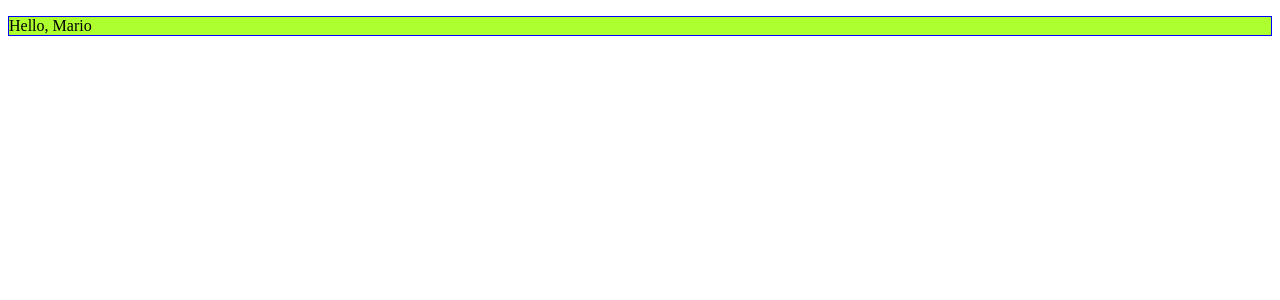
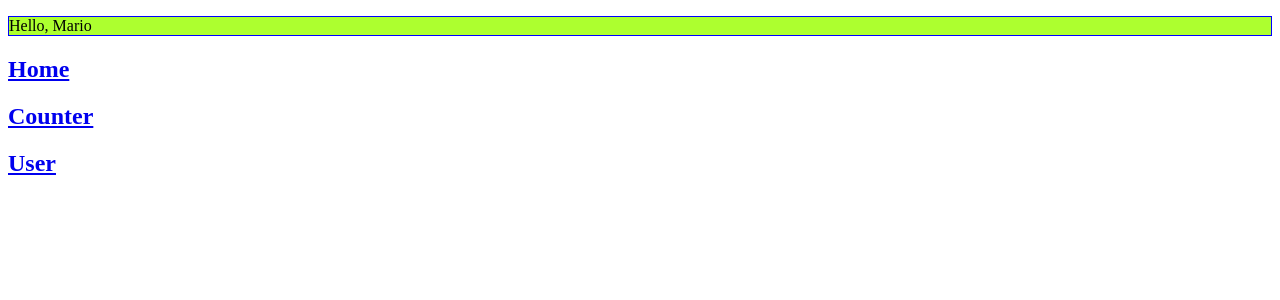
Before and after one commit to Marius0092/react-exercises, a React (Create React App) app: page / in a window 1280 px wide. Shown: the top 300 px of the page. Built offline with nearby package versions, Linux system fonts and the light colour scheme.

Commit message:
react-router-04

```diff
--- a/src/App.js
+++ b/src/App.js
@@ -1,5 +1,5 @@
 import React from "react";
-import { Route, Routes } from "react-router-dom";
+import { Link, Route, Routes } from "react-router-dom";
 import { Counter } from "./Counter";
 import { ShowGithubUser } from "./ShowGithubUser";
 import { Welcome } from "./Welcome";
@@ -8,10 +8,18 @@ import { Welcome } from "./Welcome";
 export function App() {
 
     return (
-        <Routes>
-            <Route path="/" element={<Welcome name="Mario" />} />
-            <Route path="/counter" element={<Counter />} />
-            <Route path="users/:username" element={<ShowGithubUser/>}/>
-        </Routes>
+        <div>
+            <Routes>
+                <Route path="/" element={<Welcome name="Mario" />} />
+                <Route path="/counter" element={<Counter />} />
+                <Route path="users/:username" element={<ShowGithubUser />} />
+            </Routes>
+
+            <div>
+                <Link to="./"><h2>Home</h2></Link>
+                <Link to="./Counter"><h2>Counter</h2></Link>
+                <Link to="users/:username"><h2>User</h2></Link>
+            </div>
+        </div>
     )
 }
```
